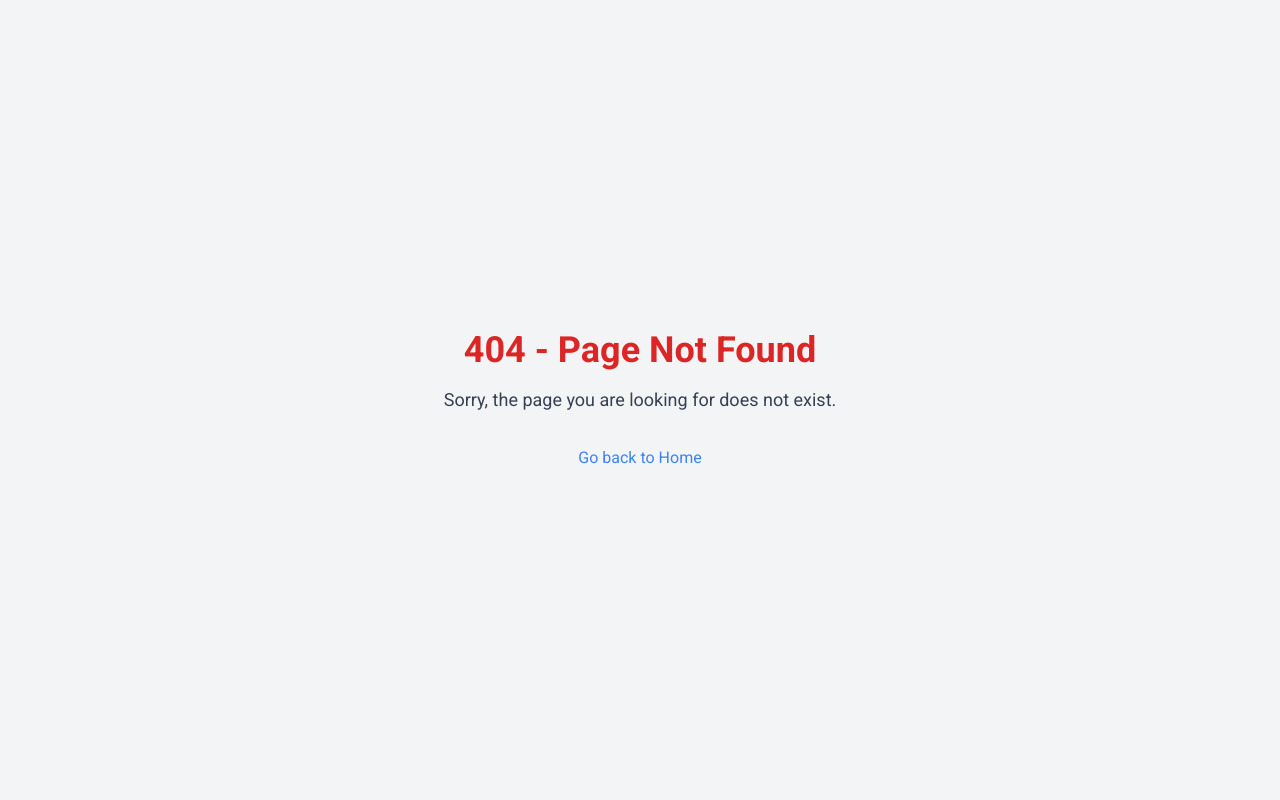
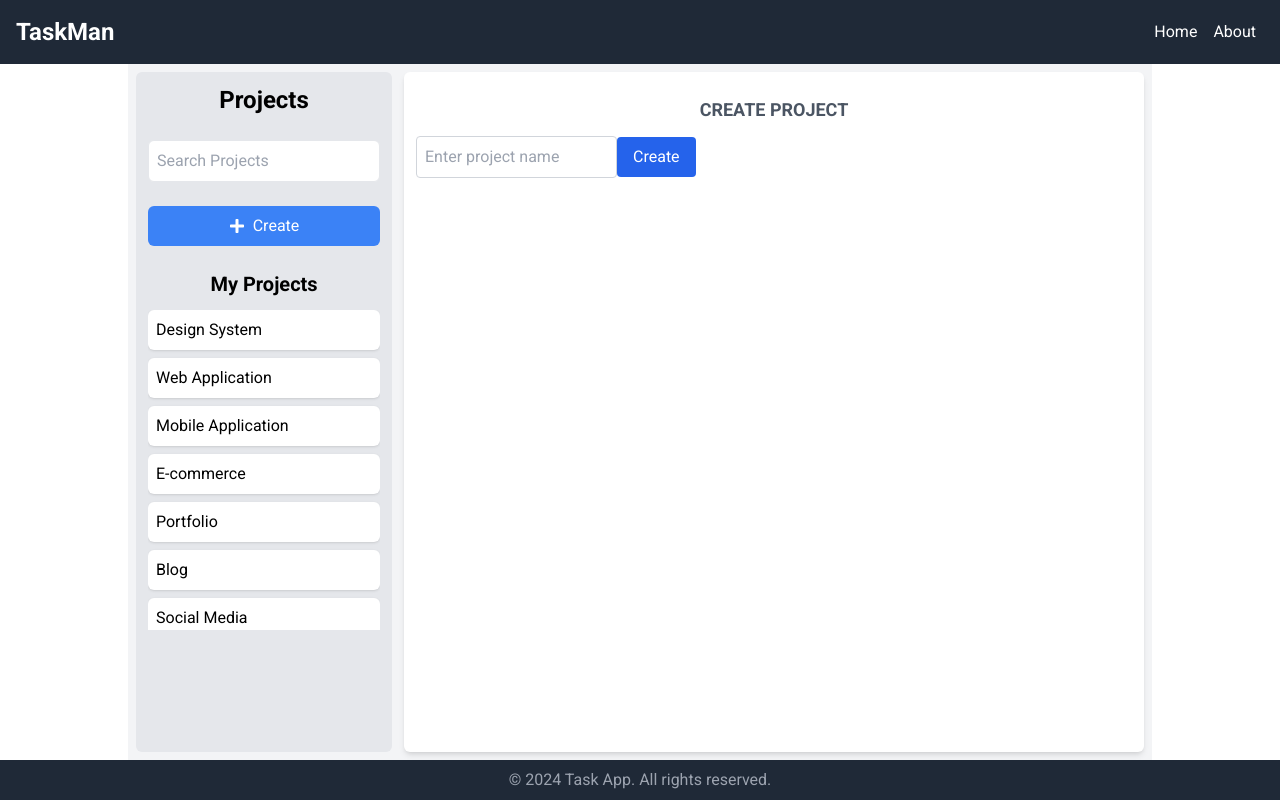
Before and after one commit to DLSiem/react-task-manager, a React (Vite) app in the folder client/: page /create-project in a window 1280 px wide. Before the commit this address had no page. Built offline with nearby package versions, Linux system fonts and the light colour scheme.

Commit message:
add project action complete

```diff
--- a/client/src/App.jsx
+++ b/client/src/App.jsx
@@ -5,10 +5,13 @@ import Error from "./pages/Error";
 import Layout from "./pages/Layout";
 import HomeLayout from "./pages/HomeLayout";
 import Project from "./pages/Project";
+import CreateProject from "./pages/CreateProject";
+
 import {
   loader as projectLoader,
   loadProjectDetails,
 } from "./utils/loaders/project";
+import { projectActions } from "./utils/actions/projectactions";
 
 const router = createBrowserRouter([
   {
@@ -25,6 +28,11 @@ const router = createBrowserRouter([
             path: "/",
             index: true,
             element: <Home />,
+          },
+          {
+            path: "create-project",
+            element: <CreateProject />,
+            action: projectActions,
           },
           {
             path: "project/:projectId",
--- a/client/src/components/Header.jsx
+++ b/client/src/components/Header.jsx
@@ -9,7 +9,9 @@ const Header = () => {
             className="text-2xl font-bold
             text-white"
           >
-            TaskMan
+            <NavLink to="/" className="text-2xl font-bold text-white">
+              TaskMan
+            </NavLink>
           </h1>
 
           <ul className="flex">
--- a/client/src/components/SideBar.jsx
+++ b/client/src/components/SideBar.jsx
@@ -1,4 +1,4 @@
-import { NavLink } from "react-router-dom";
+import { NavLink, Link } from "react-router-dom";
 import { FaPlus } from "react-icons/fa";
 import propTypes from "prop-types";
 
@@ -13,25 +13,17 @@ const SideBar = ({ projects }) => {
           className="p-2 border rounded-md focus:outline-none focus:ring-2 focus:ring-blue-500"
         />
 
-        <section className="mt-4">
-          <form className="">
-            <input
-              type="text"
-              placeholder="Create Project"
-              className="flex-grow p-2 border rounded-md focus:outline-none focus:ring-2 focus:ring-blue-500 w-full"
-            />
-
-            <button
-              type="submit"
-              className="bg-blue-500 text-white rounded-md px-2 py-2 hover:bg-blue-700 flex items-center justify-center w-full mt-2"
-            >
-              <FaPlus className="mr-2" /> Create
-            </button>
-          </form>
-        </section>
+        <Link
+          to="create-project"
+          className="bg-blue-500 text-white rounded-md p-2 hover:bg-blue-700 flex items-center justify-center w-full"
+        >
+          <FaPlus className="mr-2" /> Create
+        </Link>
 
         <section>
-          <h2 className="text-xl font-semibold">My Projects</h2>
+          <h2 className="text-xl font-semibold mb-3 text-center">
+            My Projects
+          </h2>
           <ul className="space-y-2 overflow-auto max-h-80">
             {projects.map(({ ProjectId, ProjectName }, index) => (
               <li
--- /dev/null
+++ b/client/src/pages/CreateProject.jsx
@@ -0,0 +1,27 @@
+import { Form } from "react-router-dom";
+
+const CreateProject = () => {
+  return (
+    <div>
+      <h1 className="text-lg font-bold text-gray-600 text-center p-3">
+        CREATE PROJECT
+      </h1>
+      <Form method="post" action="/create-project">
+        <input
+          type="text"
+          name="projectName"
+          placeholder="Enter project name"
+          className="p-2 border border-gray-300 rounded"
+        />
+        <button
+          type="submit"
+          className="bg-blue-600 text-white px-4 py-2 rounded hover:bg-blue-700"
+        >
+          Create
+        </button>
+      </Form>
+    </div>
+  );
+};
+
+export default CreateProject;
--- /dev/null
+++ b/client/src/utils/actions/projectactions.js
@@ -0,0 +1,16 @@
+import { redirect } from "react-router-dom";
+import { Projects } from "../../data/projectdata";
+
+export const projectActions = async ({ request }) => {
+  try {
+    const formData = await request.formData();
+    Projects.push({
+      ProjectId: Math.floor(Math.random() * 10000) + 20,
+      ProjectName: formData.get("projectName"),
+    });
+    return redirect(`/project/${Projects[Projects.length - 1].ProjectId}`);
+  } catch (error) {
+    console.error("Error creating project:", error);
+    throw error;
+  }
+};
```
